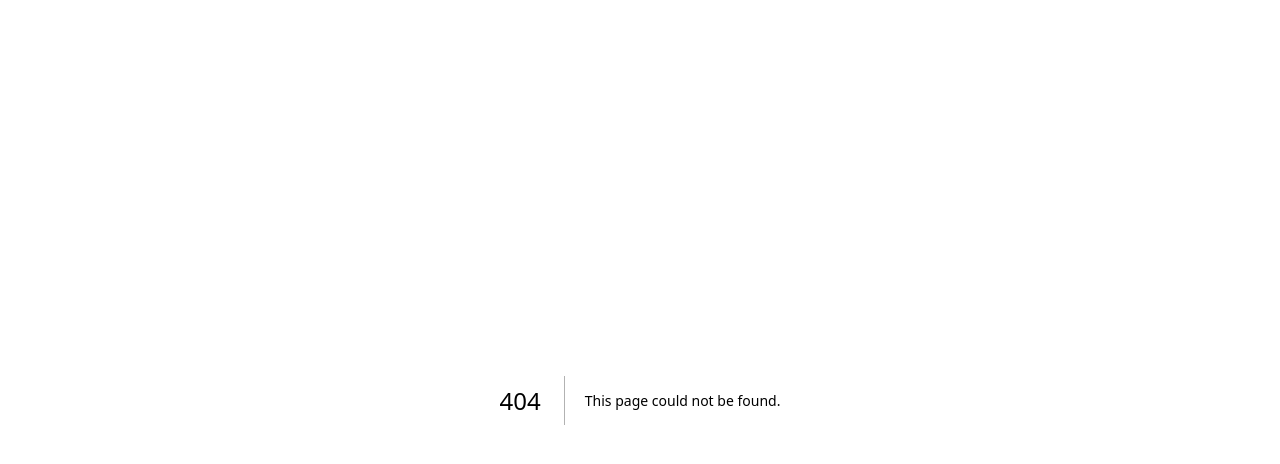
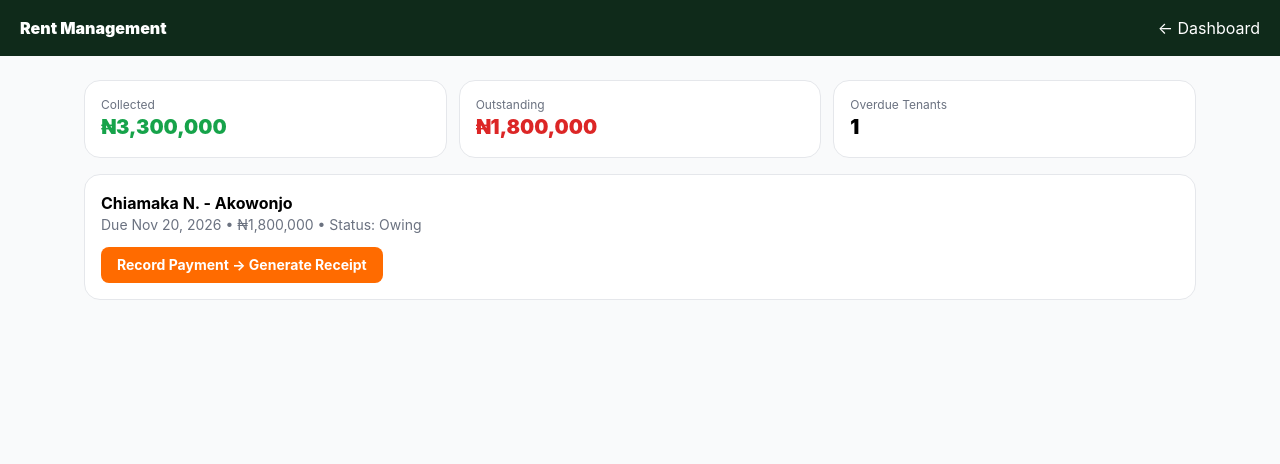
Before and after one commit to Habeebullahi7/CleverBiz-Synergy, a Next.js app: page /rent in a window 1280 px wide. Before the commit this address had no page. Shown: the top 464 px of the page. Built offline with nearby package versions, Linux system fonts and the light colour scheme.

Commit message:
Create Rent management page with dashboard link

```diff
--- /dev/null
+++ b/app/rent/page.tsx
@@ -0,0 +1,12 @@
+import Link from "next/link";
+export default function Rent() {
+  return (
+    <div className="min-h-screen bg-gray-50">
+      <header className="bg-[#0F2A1A] text-white px-5 py-4 flex justify-between"><p className="font-black">Rent Management</p><Link href="/dashboard">← Dashboard</Link></header>
+      <div className="max-w-6xl mx-auto px-5 py-6">
+        <div className="grid md:grid-cols-3 gap-3"><div className="bg-white p-4 rounded-2xl border"><p className="text-xs text-gray-500">Collected</p><p className="font-black text-xl text-green-600">₦3,300,000</p></div><div className="bg-white p-4 rounded-2xl border"><p className="text-xs text-gray-500">Outstanding</p><p className="font-black text-xl text-red-600">₦1,800,000</p></div><div className="bg-white p-4 rounded-2xl border"><p className="text-xs text-gray-500">Overdue Tenants</p><p className="font-black text-xl">1</p></div></div>
+        <div className="bg-white border rounded-2xl mt-4 p-4"><p className="font-bold">Chiamaka N. - Akowonjo</p><p className="text-sm text-gray-500">Due Nov 20, 2026 • ₦1,800,000 • Status: Owing</p><button className="bg-[#FF6B00] text-white font-bold px-4 py-2 rounded-lg mt-3 text-sm">Record Payment → Generate Receipt</button></div>
+      </div>
+    </div>
+  );
+}
```
